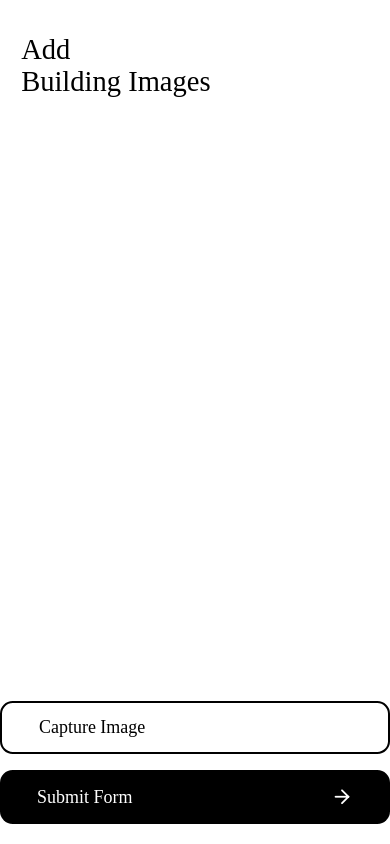
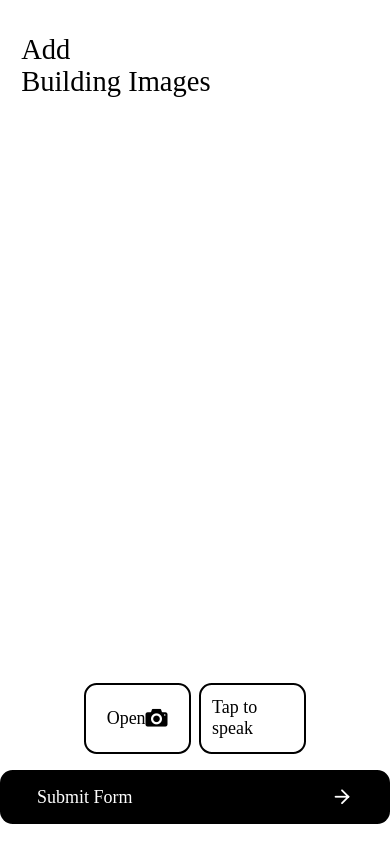
Before and after one commit to hardik349/AIFormApp, a React Native app: screen /Image in a window 390 px wide. Built offline with nearby package versions, Linux system fonts and the light colour scheme.

Commit message:
voice command in image screen

```diff
--- a/src/Hook/useVoiceExtractor.jsx
+++ b/src/Hook/useVoiceExtractor.jsx
@@ -1,8 +1,96 @@
+// import { useEffect, useState } from 'react';
+// import Voice from '@react-native-voice/voice';
+
+// const OPENAI_API_KEY =
+
+// export const useVoiceExtractor = schemaPrompt => {
+//   const [isListening, setIsListening] = useState(false);
+//   const [extractedData, setExtractedData] = useState({});
+
+//   const handleResults = async result => {
+//     if (result?.value?.length > 0) {
+//       const spokenText = result.value[0];
+//       console.log('🎤 Speech:', spokenText);
+
+//       try {
+//         const res = await fetch('https://api.openai.com/v1/chat/completions', {
+//           method: 'POST',
+//           headers: {
+//             'Content-Type': 'application/json',
+//             Authorization: `Bearer ${OPENAI_API_KEY}`,
+//           },
+//           body: JSON.stringify({
+//             model: 'gpt-4o-mini',
+//             messages: [
+//               { role: 'system', content: schemaPrompt },
+//               { role: 'user', content: spokenText },
+//             ],
+//             temperature: 0,
+//           }),
+//         });
+
+//         const data = await res.json();
+//         console.log('🔹 AI Raw Response:', data);
+
+//         let extracted = {};
+//         const content =
+//           data?.choices?.[0]?.message?.content ||
+//           data?.choices?.[0]?.message ||
+//           '';
+
+//         if (content) {
+//           try {
+//             extracted = JSON.parse(content.trim());
+//           } catch {
+//             const match = content.match(/\{[\s\S]*\}/);
+//             if (match) extracted = JSON.parse(match[0]);
+//           }
+//         }
+
+//         console.log('✅ Extracted JSON:', extracted);
+//         setExtractedData(extracted);
+//       } catch (err) {
+//         console.error('❌ API Error:', err);
+//       }
+//     }
+//   };
+
+//   const startListening = async () => {
+//     try {
+//       setIsListening(true);
+//       // 👉 listener yahi bind karenge
+//       Voice.onSpeechResults = handleResults;
+//       await Voice.start('en-US');
+//     } catch (error) {
+//       console.error('❌ Voice Start Error:', error);
+//     }
+//   };
+
+//   const stopListening = async () => {
+//     try {
+//       await Voice.stop();
+//       setIsListening(false);
+//       // 👉 stop pe cleanup
+//       Voice.destroy().then(Voice.removeAllListeners);
+//     } catch (error) {
+//       console.error('❌ Voice Stop Error:', error);
+//     }
+//   };
+
+//   // screen change hone pe cleanup
+//   useEffect(() => {
+//     return () => {
+//       Voice.destroy().then(Voice.removeAllListeners);
+//     };
+//   }, []);
+
+//   return { isListening, extractedData, startListening, stopListening };
+// };
+
 import { useEffect, useState } from 'react';
 import Voice from '@react-native-voice/voice';
 
 const OPENAI_API_KEY = '';
-
 export const useVoiceExtractor = schemaPrompt => {
   const [isListening, setIsListening] = useState(false);
   const [extractedData, setExtractedData] = useState({});
@@ -58,8 +146,16 @@ export const useVoiceExtractor = schemaPrompt => {
   const startListening = async () => {
     try {
       setIsListening(true);
-      // 👉 listener yahi bind karenge
+
       Voice.onSpeechResults = handleResults;
+      Voice.onSpeechEnd = () => {
+        console.log('🎤 Speech ended');
+        setIsListening(false);
+      };
+      Voice.onSpeechError = err => {
+        console.log('❌ Speech error', err);
+        setIsListening(false);
+      };
       await Voice.start('en-US');
     } catch (error) {
       console.error('❌ Voice Start Error:', error);
@@ -70,7 +166,7 @@ export const useVoiceExtractor = schemaPrompt => {
     try {
       await Voice.stop();
       setIsListening(false);
-      // 👉 stop pe cleanup
+
       Voice.destroy().then(Voice.removeAllListeners);
     } catch (error) {
       console.error('❌ Voice Stop Error:', error);
--- a/src/screens2/ImageScreen.jsx
+++ b/src/screens2/ImageScreen.jsx
@@ -1,19 +1,125 @@
-import React from 'react';
-import { View, StyleSheet, Text, TouchableOpacity } from 'react-native';
+import React, { useEffect, useState } from 'react';
+import {
+  View,
+  StyleSheet,
+  Text,
+  TouchableOpacity,
+  Image,
+  FlatList,
+  Dimensions,
+  Alert,
+} from 'react-native';
 import metrics from '../theme/metrics';
 import Feather from 'react-native-vector-icons/Feather';
+import Entypo from 'react-native-vector-icons/Entypo';
 import { useNavigation } from '@react-navigation/native';
+import { launchCamera } from 'react-native-image-picker';
+import { useVoiceExtractor } from '../Hook/useVoiceExtractor';
 
+const { width } = Dimensions.get('window'); // Get screen width
+const imageSize = (width - metrics.moderateScale(60)) / 2;
 const ImageScreen = () => {
   const navigation = useNavigation();
+  const [photos, setPhotos] = useState([]);
+
+  const handleOpenCamera = () => {
+    launchCamera(
+      {
+        mediaType: 'photo',
+        cameraType: 'back',
+        saveToPhotos: true,
+      },
+      response => {
+        console.log('Camera response:', response); // Log the entire response
+        if (response.didCancel) {
+          console.log('User cancelled camera');
+        } else if (response.errorCode) {
+          console.log('Camera Error: ', response.errorMessage);
+        } else {
+          const uri = response.assets?.[0]?.uri;
+          console.log('Image URI:', uri); // Log the URI
+          if (uri) {
+            setPhotos(prev => [...prev, uri]);
+            console.log('Photos array after adding:', photos); // Log the state
+          }
+        }
+      },
+    );
+  };
+
+  const handleFormSubmit = () => {
+    Alert.alert('Submission', 'Form submitted sucessfullly!!');
+  };
+
+  const {
+    isListening,
+    extractedData,
+    errorMsg,
+    startListening,
+    stopListening,
+  } = useVoiceExtractor(`You are a command extractor and multilingual.
+     Extract ONLY recognized command in JSON format.
+     Supported commands: "open camera", "submit form".
+     Example: { "command": "open camera" }`);
+
+  useEffect(() => {
+    if (extractedData?.command) {
+      const command = extractedData.command.toLowerCase().trim();
+      console.log('🎤 Voice Command:', command);
+
+      if (command.includes('open camera')) {
+        handleOpenCamera();
+      } else if (command.includes('submit form')) {
+        handleFormSubmit();
+      }
+    }
+  }, [extractedData]);
+
+  const renderImageItem = ({ item }) => (
+    <Image source={{ uri: item }} style={styles.imageThumbnail} />
+  );
+
   return (
     <View style={styles.container}>
       <Text style={styles.title}>Add {'\n'}Building Images</Text>
 
-      <TouchableOpacity style={[styles.imageButtonView]}>
-        <Text style={styles.buttonText2}>Capture Image</Text>
-        <Feather name="arrow-right" size={22} color="white" />
-      </TouchableOpacity>
+      <View style={{ height: '63%' }}>
+        {photos.length > 0 && (
+          <FlatList
+            data={photos}
+            renderItem={renderImageItem}
+            keyExtractor={(item, index) => index.toString()}
+            numColumns={2} // Display two columns
+            contentContainerStyle={styles.flatListContainer}
+            showsVerticalScrollIndicator={false}
+          />
+        )}
+      </View>
+
+      <View style={styles.imageView}>
+        <TouchableOpacity
+          style={[styles.imageButtonView]}
+          onPress={handleOpenCamera}
+        >
+          <Text style={styles.buttonText2}>
+            {photos.length === 0 ? 'Open' : 'Add'}
+          </Text>
+          <Entypo
+            name={photos.length === 0 ? 'camera' : 'plus'}
+            size={22}
+            color="black"
+          />
+        </TouchableOpacity>
+
+        <TouchableOpacity
+          style={[styles.micButtonView]}
+          onPress={isListening ? stopListening : startListening}
+        >
+          <Text style={styles.buttonText2}>
+            {isListening ? 'Listening..' : 'Tap to speak'}
+          </Text>
+        </TouchableOpacity>
+      </View>
 
       <TouchableOpacity
         onPress={() => navigation.navigate('Image')}
@@ -50,18 +156,46 @@ const styles = StyleSheet.create({
     opacity: metrics.moderateScale(0.6),
   },
 
-  imageButtonView: {
+  flatListContainer: {
+    paddingBottom: metrics.verticalScale(180),
+    // Adjust to prevent buttons from overlapping
+  },
+
+  imageThumbnail: {
+    width: imageSize,
+    height: imageSize,
+    margin: metrics.moderateScale(5),
+    borderRadius: metrics.moderateScale(8),
+  },
+
+  imageView: {
     flexDirection: 'row',
     position: 'absolute',
     bottom: 90,
     alignSelf: 'center',
+    justifyContent: 'space-between',
+  },
+
+  imageButtonView: {
+    flexDirection: 'row',
     borderRadius: metrics.moderateScale(12),
     backgroundColor: '#ffffffff',
     paddingVertical: metrics.moderateScale(12),
-    paddingHorizontal: metrics.moderateScale(35),
-    width: '100%',
+    paddingHorizontal: metrics.moderateScale(20),
+    width: '48%',
     alignItems: 'center',
     justifyContent: 'space-between',
+    borderWidth: 2,
+  },
+
+  micButtonView: {
+    borderRadius: metrics.moderateScale(12),
+    backgroundColor: '#ffffffff',
+    paddingVertical: metrics.moderateScale(12),
+    paddingHorizontal: metrics.moderateScale(10),
+    width: '48%',
+    alignItems: 'center',
+    justifyContent: 'center',
     borderWidth: 2,
   },
 
--- a/src/screens2/WelcomeScreen2.jsx
+++ b/src/screens2/WelcomeScreen2.jsx
@@ -27,7 +27,7 @@ const WelcomeScreen2 = () => {
     startListening,
     stopListening,
   } = useVoiceExtractor(
-    `You are a strict JSON extractor. Extract ONLY inspector name in JSON. Example: { "name": "Ajay" }`,
+    `You are a strict JSON extractor and multilingual. Extract ONLY inspector name in JSON. Example: { "name": "Ajay" }`,
   );
 
   useEffect(() => {
```
Also changed, not shown: 1 other file (tests, documents, lock files or other folders).
